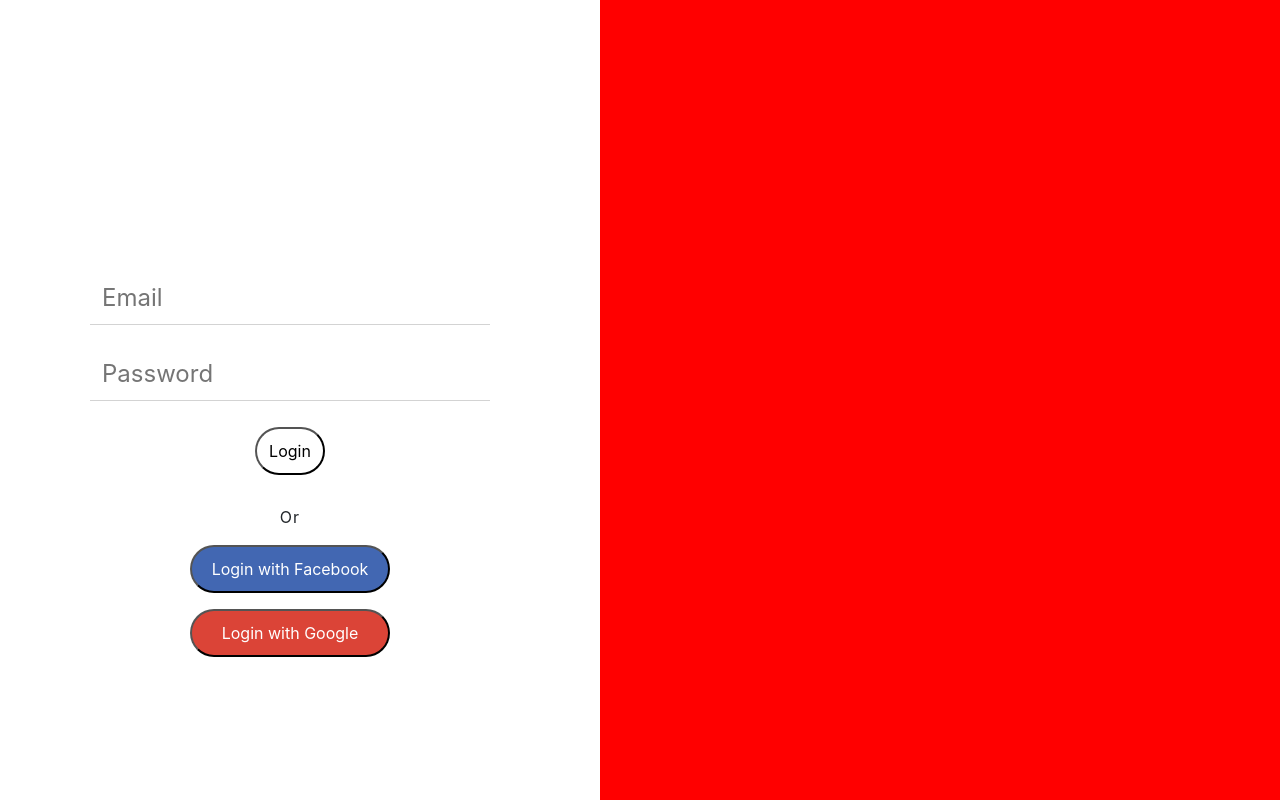
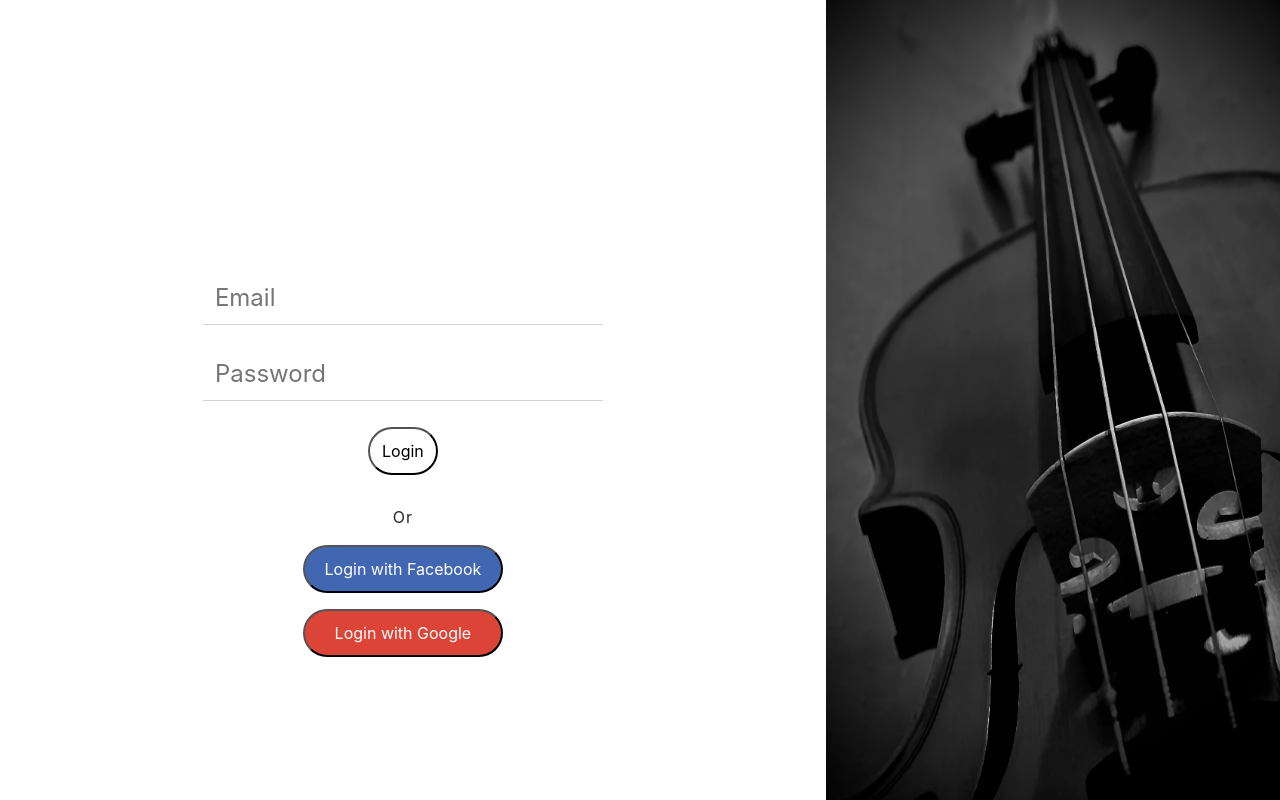
Before and after one commit to githubakarsh/clique-app, a React (Create React App) app: page / in a window 1280 px wide. Built offline with nearby package versions, Linux system fonts and the light colour scheme.

Commit message:
login css changes

```diff
--- a/src/styles/designs/login.scss
+++ b/src/styles/designs/login.scss
@@ -15,18 +15,23 @@
     }
 }
 .login-left-container {
-    width: 70%;
+    width: 100%;
     height: 100vh;
     @media screen and (max-width: $screen-sm) {
         width: 100vw;
     }
 }
 .login-right-container {
-    width: 100%;
+    width: 55vw;
     height: 100vh;
-    background-color: red;
+    background-image: url('../../images/violin.jpg');
+    background-size: 100% 100%;
+    background-repeat: no-repeat;
     @media screen and (max-width: $screen-sm) {
         height: 70px;
+        width: 100%;
+        background-image: none;
+        background-color: black;
     }
 }
 .login-form {
```
